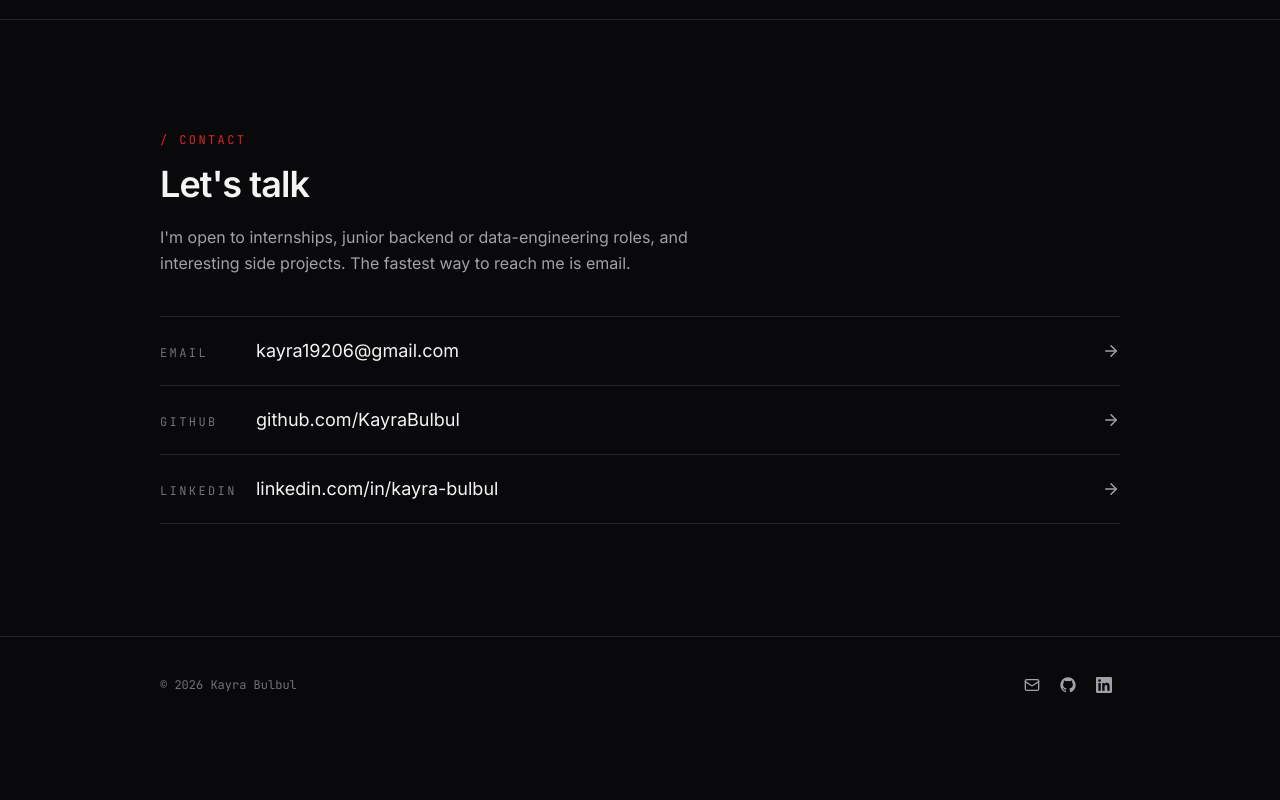
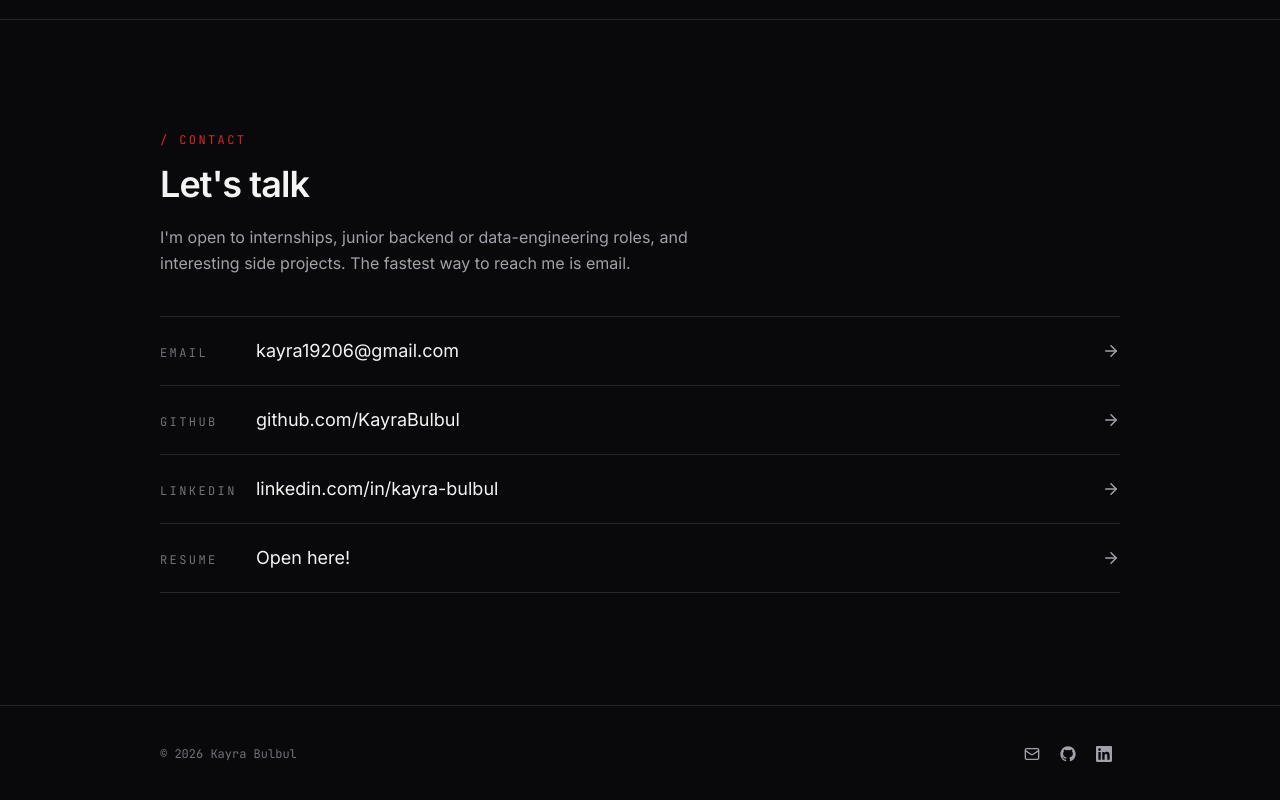
Before and after one commit to KayraBulbul/portfolio-website, a React (Vite) app: page / in a window 1280 px wide. Shown: the part 2823-3623 px from the top of the page. Before the commit the page ends 3556 px from the top, so only its background shows below. Built offline with nearby package versions, Linux system fonts and the light colour scheme.

Commit message:
Added Resume in the contact section

```diff
--- a/src/sections/Contact.tsx
+++ b/src/sections/Contact.tsx
@@ -16,6 +16,11 @@ const links: Link[] = [
     href: "https://www.linkedin.com/in/kayra-bulbul-62834619a/",
     handle: "linkedin.com/in/kayra-bulbul",
   },
+  {
+    label: "Resume",
+    href: "/Kayra_Bulbul_Resume.pdf",
+    handle: "Open here!",
+  },
 ];
 
 export default function Contact() {
@@ -27,8 +32,8 @@ export default function Contact() {
           Let's talk
         </h2>
         <p className="mt-5 max-w-xl text-zinc-600 dark:text-zinc-400 leading-relaxed">
-          I'm open to internships, junior backend or data-engineering roles,
-          and interesting side projects. The fastest way to reach me is email.
+          I'm open to internships, junior backend or data-engineering roles, and
+          interesting side projects. The fastest way to reach me is email.
         </p>
 
         <ul className="mt-10 divide-y divide-zinc-200 border-y border-zinc-200 dark:divide-zinc-800 dark:border-zinc-800">
@@ -36,8 +41,16 @@ export default function Contact() {
             <li key={l.label}>
               <a
                 href={l.href}
-                target={l.href.startsWith("http") ? "_blank" : undefined}
-                rel={l.href.startsWith("http") ? "noreferrer" : undefined}
+                target={
+                  l.href.startsWith("http") || l.href.endsWith(".pdf")
+                    ? "_blank"
+                    : undefined
+                }
+                rel={
+                  l.href.startsWith("http") || l.href.endsWith(".pdf")
+                    ? "noreferrer"
+                    : undefined
+                }
                 className="group flex items-center justify-between py-5 transition-colors hover:text-accent"
               >
                 <span className="flex items-baseline gap-4">
```
Also changed, not shown: 1 other file (tests, documents, lock files or other folders).
